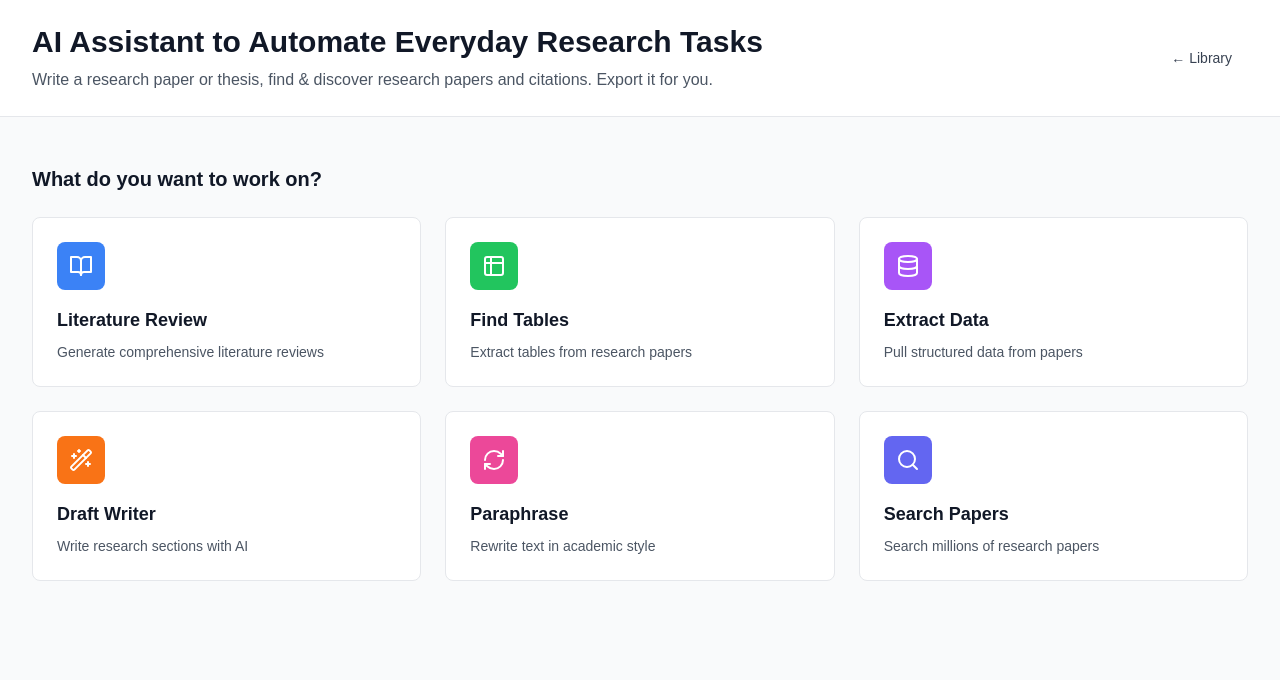
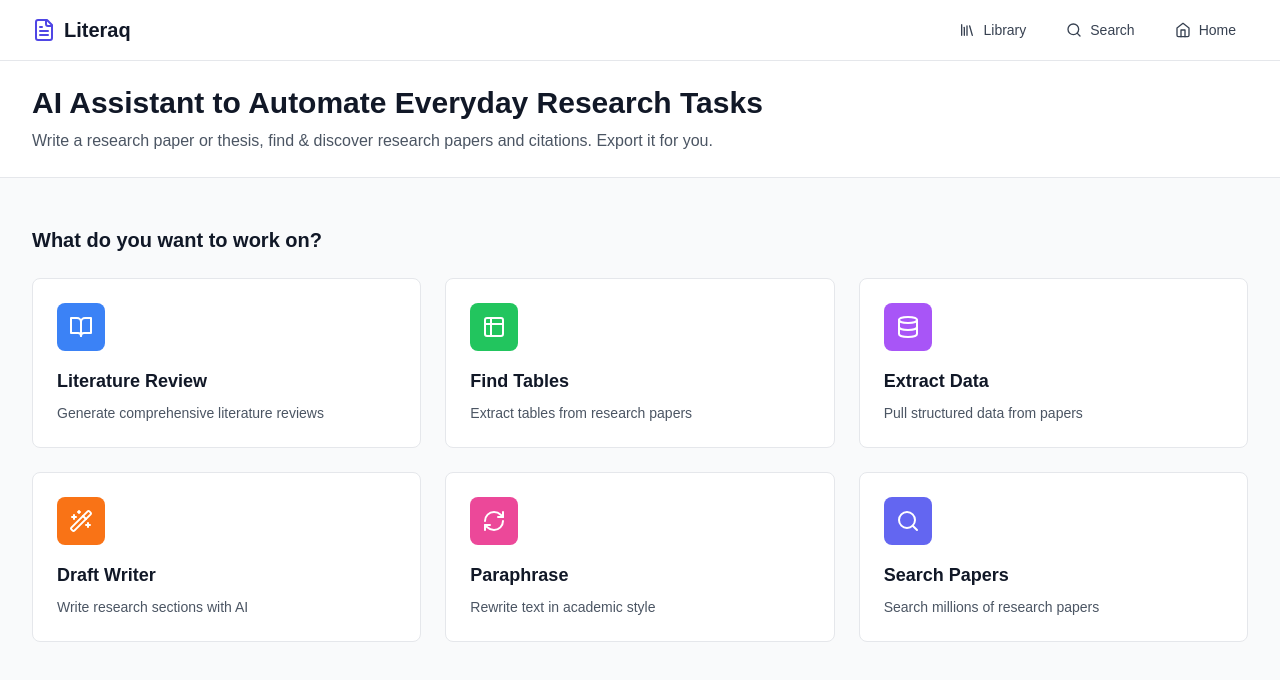
Before and after one commit to spartow/literaq, a Next.js app: page /assistant in a window 1280 px wide. Shown: the top 680 px of the page. Built offline with nearby package versions, Linux system fonts and the light colour scheme.

Commit message:
Add consistent top navigation bar to Library, Assistant, and Search pages with Home link

```diff
--- a/src/app/assistant/page.tsx
+++ b/src/app/assistant/page.tsx
@@ -11,8 +11,11 @@ import {
   Download,
   Search,
   RefreshCw,
-  Wand2
+  Wand2,
+  Home,
+  Library
 } from 'lucide-react';
+import Link from 'next/link';
 
 type Tool =
   | 'literature-review'
@@ -75,8 +78,32 @@ export default function AssistantPage() {
     <div className="min-h-screen bg-gray-50">
       {/* Header */}
       <div className="bg-white border-b border-gray-200">
+        {/* Top Navigation */}
+        <div className="border-b border-gray-200 px-8 py-3">
+          <div className="max-w-7xl mx-auto flex items-center justify-between">
+            <Link href="/" className="flex items-center gap-2 hover:opacity-80 transition-opacity">
+              <FileText className="w-6 h-6 text-indigo-600" />
+              <span className="text-xl font-bold text-gray-900">Literaq</span>
+            </Link>
+            <div className="flex items-center gap-4">
+              <Link href="/library" className="flex items-center gap-2 px-3 py-2 text-gray-700 hover:text-indigo-600 transition-colors">
+                <Library className="w-4 h-4" />
+                <span className="text-sm font-medium">Library</span>
+              </Link>
+              <Link href="/search" className="flex items-center gap-2 px-3 py-2 text-gray-700 hover:text-indigo-600 transition-colors">
+                <Search className="w-4 h-4" />
+                <span className="text-sm font-medium">Search</span>
+              </Link>
+              <Link href="/" className="flex items-center gap-2 px-3 py-2 text-gray-700 hover:text-indigo-600 transition-colors">
+                <Home className="w-4 h-4" />
+                <span className="text-sm font-medium">Home</span>
+              </Link>
+            </div>
+          </div>
+        </div>
+
+        {/* Page Header */}
         <div className="max-w-7xl mx-auto px-8 py-6">
-          <div className="flex items-center justify-between">
           <div>
             <h1 className="text-3xl font-bold text-gray-900 mb-2">
               AI Assistant to Automate Everyday Research Tasks
@@ -84,13 +111,6 @@ export default function AssistantPage() {
             <p className="text-gray-600">
               Write a research paper or thesis, find & discover research papers and citations. Export it for you.
             </p>
-            </div>
-            <button
-              onClick={() => router.push('/library')}
-              className="px-4 py-2 text-sm text-gray-700 hover:text-gray-900 font-medium"
-            >
-              ← Library
-            </button>
           </div>
         </div>
       </div>
--- a/src/app/library/page.tsx
+++ b/src/app/library/page.tsx
@@ -3,7 +3,8 @@
 import { useState, useEffect } from 'react';
 import { useRouter } from 'next/navigation';
 import { CollectionsSidebar } from '@/components/collections-sidebar';
-import { FileText, Calendar, User, Tag, Download, Trash2, FolderPlus } from 'lucide-react';
+import { FileText, Calendar, User, Tag, Download, Trash2, FolderPlus, Home, Sparkles } from 'lucide-react';
+import Link from 'next/link';
 
 interface Paper {
   id: string;
@@ -51,6 +52,30 @@ export default function LibraryPage() {
 
       {/* Main Content */}
       <div className="flex-1 flex flex-col overflow-hidden">
+        {/* Top Navigation */}
+        <div className="bg-white border-b border-gray-200 px-8 py-3">
+          <div className="flex items-center justify-between">
+            <Link href="/" className="flex items-center gap-2 hover:opacity-80 transition-opacity">
+              <FileText className="w-6 h-6 text-indigo-600" />
+              <span className="text-xl font-bold text-gray-900">Literaq</span>
+            </Link>
+            <div className="flex items-center gap-4">
+              <Link href="/assistant" className="flex items-center gap-2 px-3 py-2 text-gray-700 hover:text-indigo-600 transition-colors">
+                <Sparkles className="w-4 h-4" />
+                <span className="text-sm font-medium">AI Tools</span>
+              </Link>
+              <Link href="/search" className="flex items-center gap-2 px-3 py-2 text-gray-700 hover:text-indigo-600 transition-colors">
+                <FileText className="w-4 h-4" />
+                <span className="text-sm font-medium">Search</span>
+              </Link>
+              <Link href="/" className="flex items-center gap-2 px-3 py-2 text-gray-700 hover:text-indigo-600 transition-colors">
+                <Home className="w-4 h-4" />
+                <span className="text-sm font-medium">Home</span>
+              </Link>
+            </div>
+          </div>
+        </div>
+
         {/* Header */}
         <div className="bg-white border-b border-gray-200 px-8 py-6">
           <div className="max-w-7xl mx-auto">
--- a/src/app/search/page.tsx
+++ b/src/app/search/page.tsx
@@ -2,7 +2,8 @@
 
 import { useState } from 'react';
 import { useRouter } from 'next/navigation';
-import { Search, Download, ExternalLink, FileText, User, Calendar, SlidersHorizontal } from 'lucide-react';
+import { Search, Download, ExternalLink, FileText, User, Calendar, SlidersHorizontal, Home, Library, Sparkles } from 'lucide-react';
+import Link from 'next/link';
 
 interface SearchResult {
   id: string;
@@ -57,15 +58,34 @@ export default function SearchPage() {
     <div className="min-h-screen bg-gray-50">
       {/* Header */}
       <div className="bg-white border-b border-gray-200">
+        {/* Top Navigation */}
+        <div className="border-b border-gray-200 px-8 py-3">
+          <div className="max-w-7xl mx-auto flex items-center justify-between">
+            <Link href="/" className="flex items-center gap-2 hover:opacity-80 transition-opacity">
+              <FileText className="w-6 h-6 text-indigo-600" />
+              <span className="text-xl font-bold text-gray-900">Literaq</span>
+            </Link>
+            <div className="flex items-center gap-4">
+              <Link href="/assistant" className="flex items-center gap-2 px-3 py-2 text-gray-700 hover:text-indigo-600 transition-colors">
+                <Sparkles className="w-4 h-4" />
+                <span className="text-sm font-medium">AI Tools</span>
+              </Link>
+              <Link href="/library" className="flex items-center gap-2 px-3 py-2 text-gray-700 hover:text-indigo-600 transition-colors">
+                <Library className="w-4 h-4" />
+                <span className="text-sm font-medium">Library</span>
+              </Link>
+              <Link href="/" className="flex items-center gap-2 px-3 py-2 text-gray-700 hover:text-indigo-600 transition-colors">
+                <Home className="w-4 h-4" />
+                <span className="text-sm font-medium">Home</span>
+              </Link>
+            </div>
+          </div>
+        </div>
+
+        {/* Page Header */}
         <div className="max-w-7xl mx-auto px-8 py-6">
-          <div className="flex items-center justify-between mb-6">
+          <div className="mb-6">
             <h1 className="text-3xl font-bold text-gray-900">Search Literature</h1>
-            <button
-              onClick={() => router.push('/library')}
-              className="px-4 py-2 text-sm text-gray-700 hover:text-gray-900 font-medium"
-            >
-              ← Back to Library
-            </button>
           </div>
 
           {/* Search Form */}
```
Lines whose indentation alone changed are shown as unchanged.
